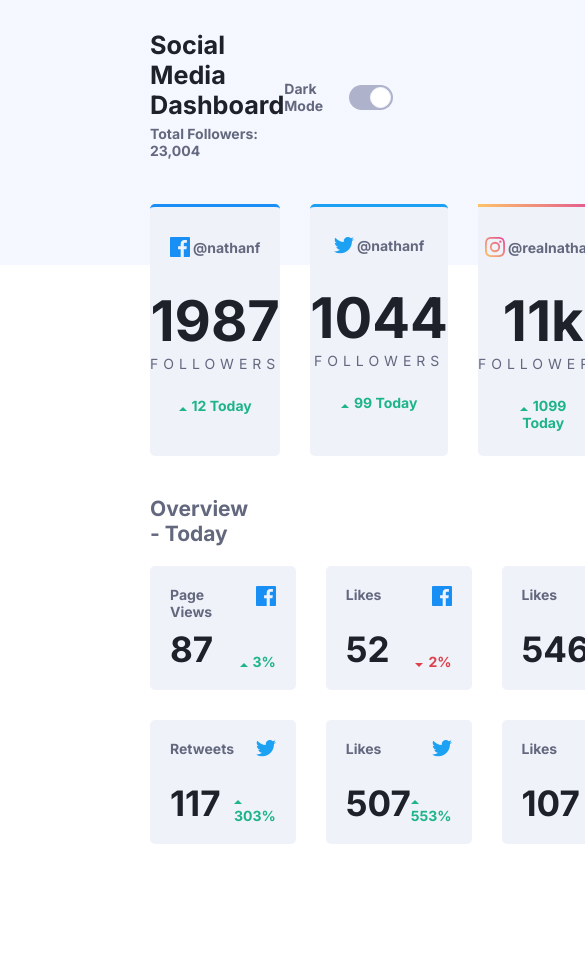
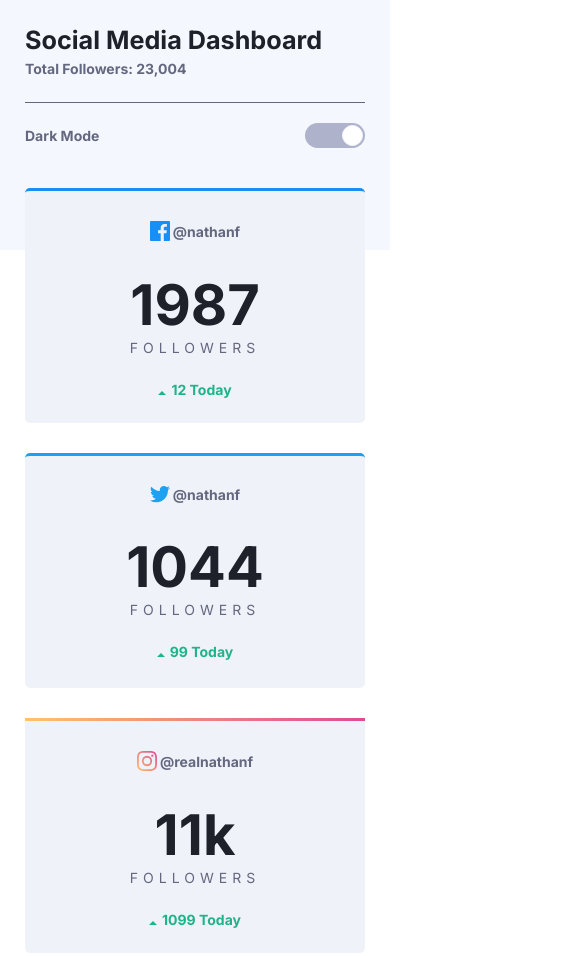
Before and after one commit to Yaiza16/Frontend_Mentor_Proyect, a plain HTML site: page 10. Social media dashboard with theme switcher/index.html in a window 390 px wide. Shown: the top 956 px of the page, 585 px wide, since content can reach past the window. Before the commit the page ends 884 px from the top, so only its background shows below. Drawn offline with Linux system fonts and the light colour scheme.

Commit message:
Versión mobile

```diff
--- a/10. Social media dashboard with theme switcher/css/style.css
+++ b/10. Social media dashboard with theme switcher/css/style.css
@@ -13,7 +13,11 @@
     --background-color-button-dark: linear-gradient(to right, #378fe6, #3eda82);
 
     --background-color-card-light: hsl(227, 47%, 96%);
+    --background-color-hover-card-light: hsl(232, 15%, 88%);
+
     --background-color-card-dark: hsl(228, 28%, 20%);
+    --background-color-hover-card-dark: hsl(229, 26%, 25%);
+
 
     --green-color: hsl(163, 72%, 41%);
     --red-color: hsl(356, 69%, 56%);
@@ -45,6 +49,7 @@ body.dark p{
 body{
     background: linear-gradient(to top, var(--color-bg-light) 0%, var(--color-bg-light) 70%, var(--color-top-bg-light) 70%, var(--color-top-bg-light) 100%);
     padding: 30px 150px 40px;
+    width: 100vw;
 }
 
 body.dark{
@@ -53,10 +58,19 @@ body.dark{
 
 .card{
     background-color: var(--background-color-card-light);
+    cursor: pointer;
+}
+
+.card:hover{
+    background-color: var(--background-color-hover-card-light);
 }
 
 body.dark .card{
     background-color: var(--background-color-card-dark);
+}
+
+body.dark .card:hover{
+    background-color: var(--background-color-hover-card-dark);
 }
 
 .number{
@@ -112,6 +126,7 @@ body.dark .name__main-title{
 
 .button-container__first-part{
     display: flex;
+    flex-direction: row-reverse;
     align-items: center;
 
 }
@@ -132,8 +147,18 @@ body.dark .name__main-title{
     outline: none;
 }
 
+.button:hover{
+    background: var(--background-color-button-dark);
+}
+
+
+
 body.dark button{
     background: var(--background-color-button-dark);
+}
+
+body.dark .button:hover+.name-button{
+    color: var(--color-text-dark);
 }
 
 .button::after{
@@ -250,7 +275,6 @@ body.dark .title__second-part{
     font-size: 2.5em;
 }
 
-
 .image__secundary-card{
     justify-self: right;
 }
@@ -258,3 +282,62 @@ body.dark .title__second-part{
 .statistics__secundary-card{
     place-self: end end ;
 }
+
+
+ /* <---------- RESPONSIVE ----------> */
+
+ @media screen and (max-width: 1000px){
+    body{
+        background: linear-gradient(to top, var(--color-bg-light) 0%, var(--color-bg-light) 85%, var(--color-top-bg-light) 80%, var(--color-top-bg-light) 100%);
+
+    }
+
+    .main-card-container{
+        grid-template-columns: repeat(2, 1fr);
+        grid-template-rows: repeat(2, 1fr);
+    }
+
+    .secundary-card-container{
+        display: grid;
+        grid-template-columns: repeat(2, 1fr);
+        gap: 50px;
+    }
+
+    .secundary-card{
+        max-width: 300px;
+    }
+ }
+
+ @media screen and (max-width: 650px){
+    body{
+        padding: 25px;
+        background: linear-gradient(to top, var(--color-bg-light) 0%, var(--color-bg-light) 90%, var(--color-top-bg-light) 90%, var(--color-top-bg-light) 100%);
+    }
+
+    .header__first-part{
+        flex-direction: column;
+        gap: 20px;
+    }
+
+    .button-container__first-part{
+        padding-top: 20px;
+        border-top: 1px solid var(--color-text2-light);
+        justify-content: space-between;
+    }
+
+    .main-card-container{
+        grid-template-columns: repeat(1, 1fr);
+    }
+
+    .secundary-card-container{
+        display: grid;
+        grid-template-columns: repeat(1, 1fr);
+        gap: 25px;
+        justify-items: stretch;
+    }
+
+    .card{
+        max-width: unset;
+    }
+
+}
--- a/10. Social media dashboard with theme switcher/index.html
+++ b/10. Social media dashboard with theme switcher/index.html
@@ -17,8 +17,8 @@
                 <p class="followers__main-title">Total Followers: 23,004</p>
             </div>
             <div class="button-container__first-part">
+                <button class="button" id="button"></button>
                 <p class="name-button">Dark Mode</p>
-                <button class="button" id="button"></button>
             </div>
         </div>
 
--- a/10. Social media dashboard with theme switcher/js/script.js
+++ b/10. Social media dashboard with theme switcher/js/script.js
@@ -5,5 +5,4 @@ const body = document.body;
 button.addEventListener('click', () =>{
     body.classList.toggle('dark')
     console.log(body.className)
-
 })
```
